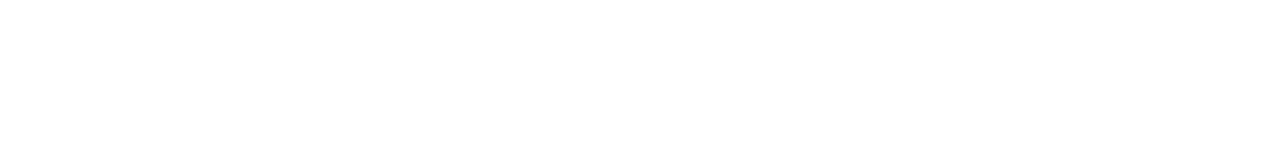
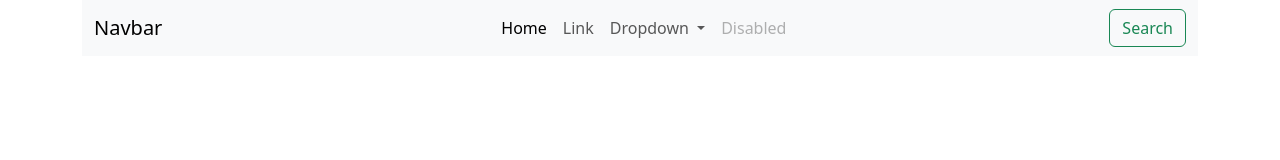
Before and after one commit to mohaiminul375/legal-solutions, a plain HTML site: page index.html in a window 1280 px wide. Drawn offline with nearby package versions, Linux system fonts and the light colour scheme.

Commit message:
resize navbar

```diff
--- a/index.html
+++ b/index.html
@@ -11,7 +11,43 @@
 </head>
 <body>
     <!-- header -->
-    <header>
+    <header class="container-md">
+
+        <!-- navbar -->
+        <nav class="navbar navbar-expand-lg bg-body-tertiary">
+            <div class="container-fluid">
+              <a class="navbar-brand" href="#">Navbar</a>
+              <button class="navbar-toggler" type="button" data-bs-toggle="collapse" data-bs-target="#navbarSupportedContent" aria-controls="navbarSupportedContent" aria-expanded="false" aria-label="Toggle navigation">
+                <span class="navbar-toggler-icon"></span>
+              </button>
+              <div class="collapse navbar-collapse" id="navbarSupportedContent">
+                <ul class="navbar-nav ms-auto mb-2 mb-lg-0">
+                  <li class="nav-item">
+                    <a class="nav-link active" aria-current="page" href="#">Home</a>
+                  </li>
+                  <li class="nav-item">
+                    <a class="nav-link" href="#">Link</a>
+                  </li>
+                  <li class="nav-item dropdown">
+                    <a class="nav-link dropdown-toggle" href="#" role="button" data-bs-toggle="dropdown" aria-expanded="false">
+                      Dropdown
+                    </a>
+                    <ul class="dropdown-menu">
+                      <li><a class="dropdown-item" href="#">Action</a></li>
+                      <li><a class="dropdown-item" href="#">Another action</a></li>
+                      <li><hr class="dropdown-divider"></li>
+                      <li><a class="dropdown-item" href="#">Something else here</a></li>
+                    </ul>
+                  </li>
+                  <li class="nav-item">
+                    <a class="nav-link disabled" aria-disabled="true">Disabled</a>
+                  </li>
+                </ul>
+                  <button class="btn btn-outline-success ms-auto" type="submit">Search</button>
+
+              </div>
+            </div>
+          </nav>
 
     </header>
 
```
